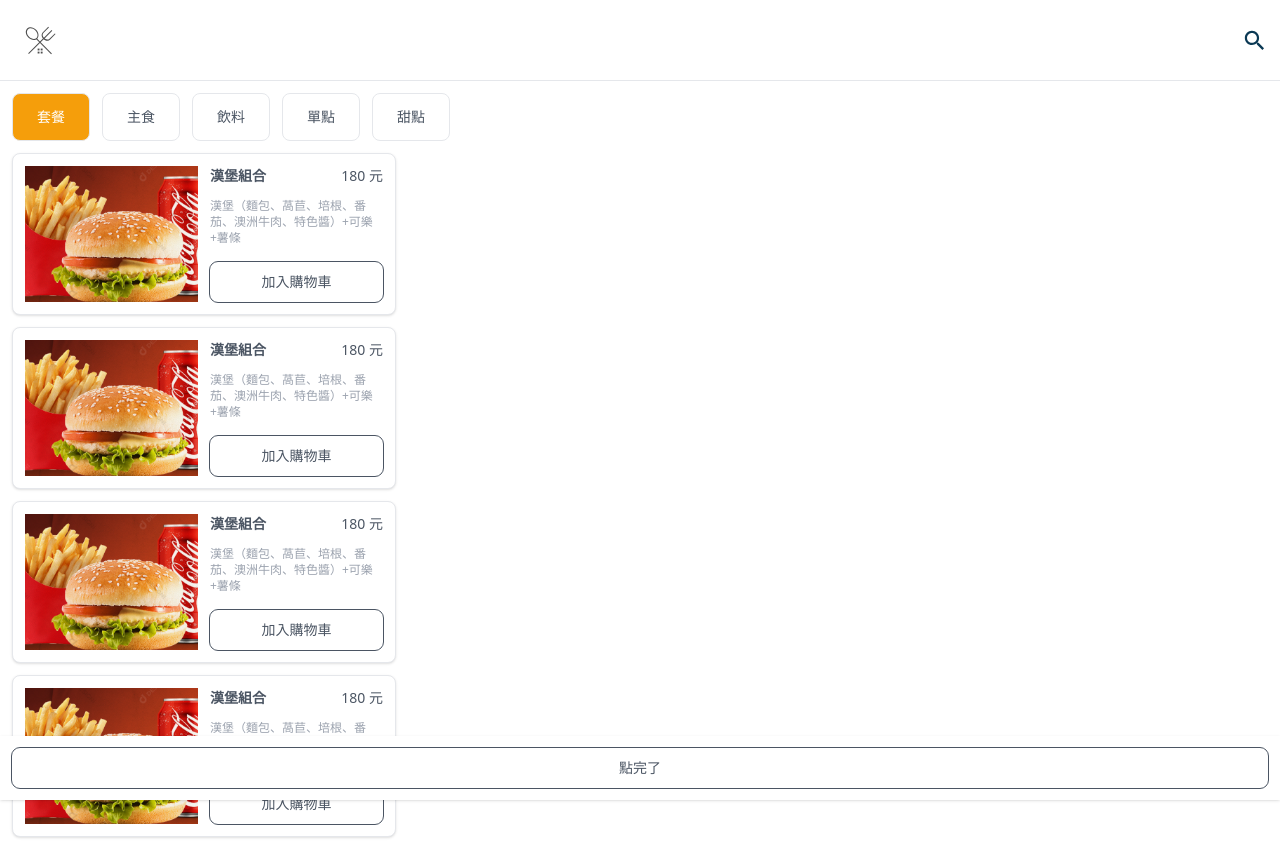
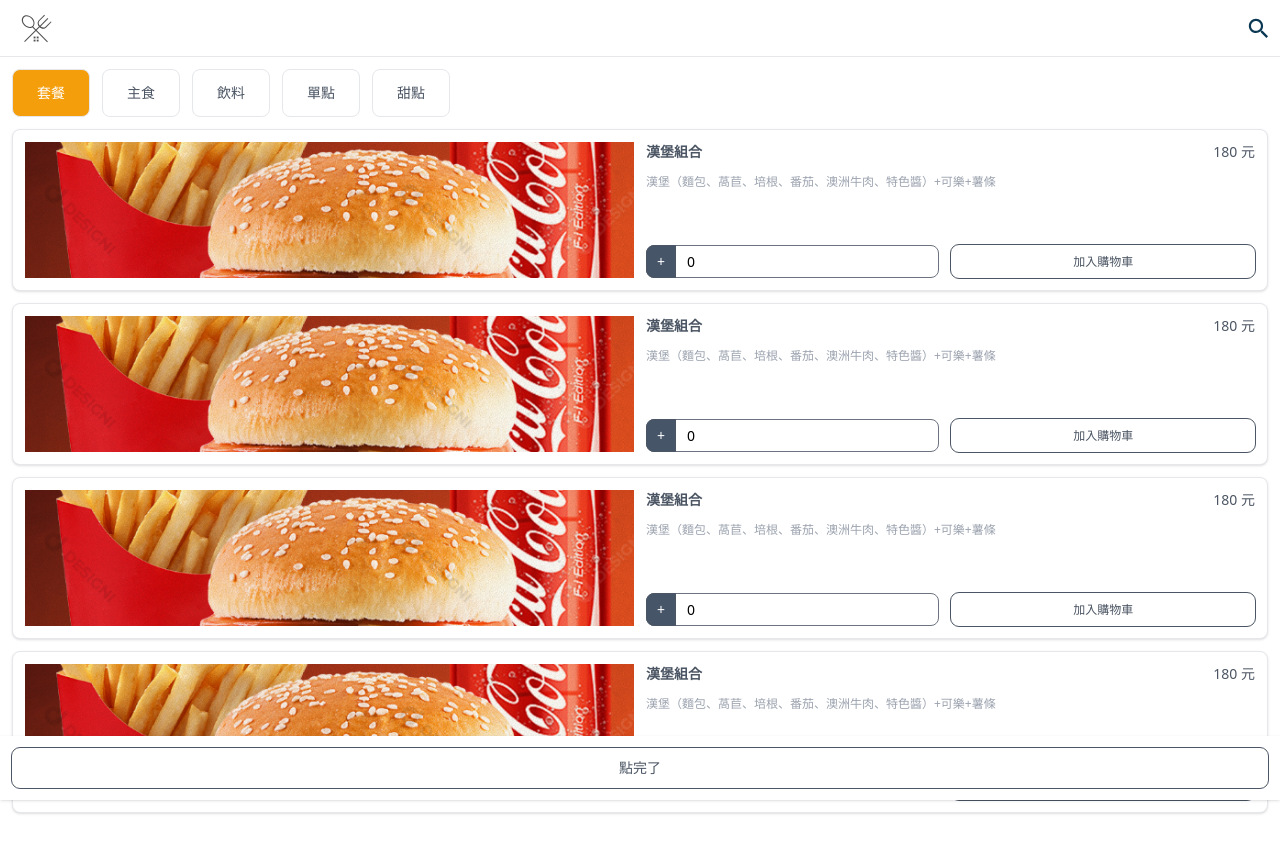
Before and after one commit to weily10/menu, a Vue app: page / in a window 1280 px wide. After the commit the page ends 825 px from the top, so only its background shows below. Built offline with nearby package versions, Linux system fonts and the light colour scheme.

Commit message:
feat: add quantity

```diff
--- a/src/components/Body.vue
+++ b/src/components/Body.vue
@@ -7,9 +7,11 @@ import milktea from "../assets/images/milktea.png";
 import nuggets from "../assets/images/nuggets.png";
 import combo1 from "../assets/images/combo1.png";
 
+const quantity = ref(0)
+const cartItems = ref([])
 
 const items = ref([
-  { id: "set", name:"套餐"},
+  { id: "set", name: "套餐" },
   { id: "breakfast", name: "主食" },
   { id: "drinks", name: "飲料" },
   { id: "solo", name: "單點" },
@@ -23,6 +25,7 @@ const menu = ref([
     img: combo1,
     description: "漢堡（麵包、萵苣、培根、番茄、澳洲牛肉、特色醬）+可樂+薯條",
     type: "set",
+    quantity:0
   },
   {
     product: "漢堡組合",
@@ -30,6 +33,7 @@ const menu = ref([
     img: combo1,
     description: "漢堡（麵包、萵苣、培根、番茄、澳洲牛肉、特色醬）+可樂+薯條",
     type: "set",
+    quantity:0
   },
   {
     product: "漢堡組合",
@@ -37,6 +41,7 @@ const menu = ref([
     img: combo1,
     description: "漢堡（麵包、萵苣、培根、番茄、澳洲牛肉、特色醬）+可樂+薯條",
     type: "set",
+    quantity:0
   },
   {
     product: "漢堡組合",
@@ -44,6 +49,7 @@ const menu = ref([
     img: combo1,
     description: "漢堡（麵包、萵苣、培根、番茄、澳洲牛肉、特色醬）+可樂+薯條",
     type: "set",
+    quantity:0
   },
   {
     product: "漢堡",
@@ -51,6 +57,7 @@ const menu = ref([
     img: hamburger,
     description: "麵包、萵苣、培根、番茄、澳洲牛肉、特色醬",
     type: "breakfast",
+    quantity:0
   },
   {
     product: "三明治",
@@ -58,6 +65,7 @@ const menu = ref([
     img: sandwich,
     description: "白吐司、起司、火腿",
     type: "breakfast",
+    quantity:0
   },
   {
     product: "義大利麵",
@@ -65,6 +73,7 @@ const menu = ref([
     img: spaghetti,
     description: "麵、起司、火腿",
     type: "breakfast",
+    quantity:0
   },
   {
     product: "奶茶",
@@ -72,6 +81,7 @@ const menu = ref([
     img: milktea,
     description: "",
     type: "drinks",
+    quantity:0
   },
   {
     product: "幾塊（6塊）",
@@ -79,8 +89,8 @@ const menu = ref([
     img: nuggets,
     description: "",
     type: "solo",
-  }
-
+    quantity:0
+  },
 ]);
 
 const drinks = ref([
@@ -91,12 +101,19 @@ const changeCategory = (i) => {
   radioVar.value = i.target.value;
   console.log(radioVar);
 };
+function addQuantity(item){
+  console.log('item',item.quantity);
+  item.quantity++
+}
+function addToCart(){
+  cartItems.push()
+}
 </script>
 <template>
   <div>
     <hr class="border-t border-solid" />
     <div class="flex mt-3 mx-3 pb-3 flex-wrap overflow-x-scroll">
-      <ul class="flex space-x-3 ">
+      <ul class="flex space-x-3">
         <li v-for="(item, index) in items" :key="index + 'index'">
           <input
             v-model="radioVar"
@@ -114,11 +131,11 @@ const changeCategory = (i) => {
       </ul>
     </div>
 
-    <div class=" mx-3 text-sm">
+    <div class="mx-3 text-sm">
       <div v-for="(item, index) in menu" :key="index + 'index'">
         <div
           v-if="radioVar == item.type"
-          class="max-w-sm bg-white border border-gray-200 rounded-lg shadow mb-3"
+          class="bg-white border border-gray-200 rounded-lg shadow mb-3"
         >
           <div class="flex p-3">
             <div class="w-1/2">
@@ -139,8 +156,21 @@ const changeCategory = (i) => {
                 </div>
               </div>
 
-              <div class="align-bottom">
-                <button class="btn-primary w-full text-center">
+              <div class="flex space-x-3">
+                <div class="relative w-full">
+                  <input type="number" class="pl-10 border-primary h-[33px]" v-model="item.quantity" />
+                  <button
+                    @click="addQuantity(item)"
+                    type="submit"
+                    class="absolute top-0 left-0 px-2.5 text-sm text-white bg-slate-600 rounded-l-lg border border-gray-600 h-[33px]"
+                  >
+                    <span>+</span>
+                  </button>
+                </div>
+                <button
+                  class="btn-primary w-full text-center leading-none text-xs"
+                  @click="addToCart(item)"
+                >
                   加入購物車
                 </button>
               </div>
--- a/src/components/Footer.vue
+++ b/src/components/Footer.vue
@@ -4,8 +4,9 @@
 </script>
 <template>
   <div>
-    <div class="w-full shadow p-3 fixed bottom-0 bg-white">
+    <div class="w-full shadow p-3 fixed bottom-0 bg-white flex">
     <button class="btn-primary w-full" @click="$emit('finishOrder')" >點完了</button>
+    <button> </button>
     </div>
   </div>
 </template>
--- a/src/components/Header.vue
+++ b/src/components/Header.vue
@@ -13,7 +13,7 @@ const showSearchbar = () => {
 </script>
 <template>
   <div>
-    <div class="m-3 flex justify-between">
+    <div class="mx-2 flex justify-between">
       <div class="text-base m-3">
         <img src="../assets/icons/logo.svg" alt="" class="w-8 h-8">
       </div>
--- /dev/null
+++ b/src/pages/ProductPage.vue
@@ -0,0 +1,5 @@
+<template>
+  <div>
+
+  </div>
+</template>
```
